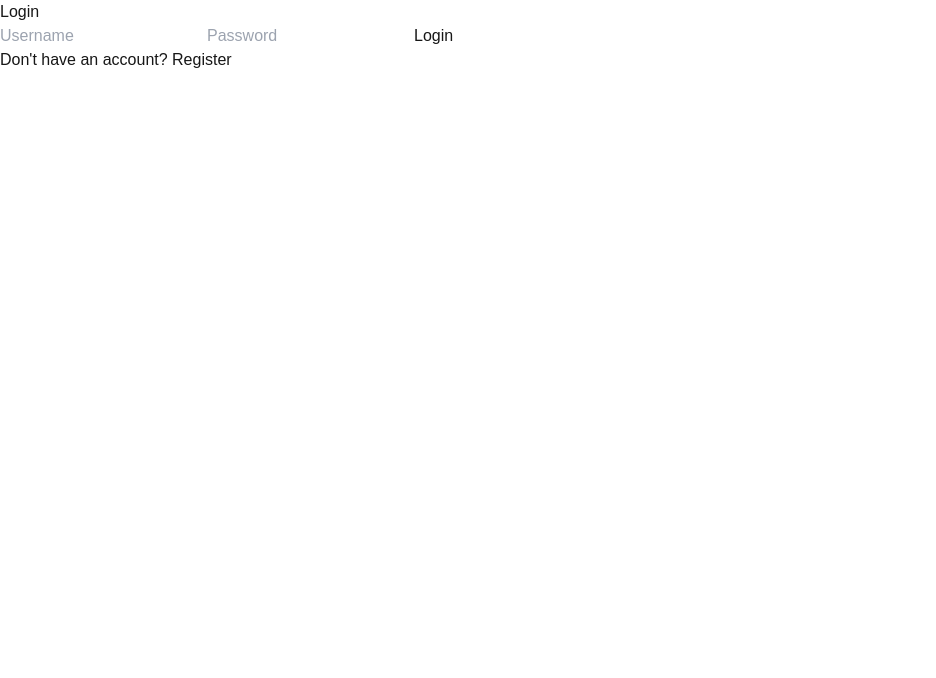
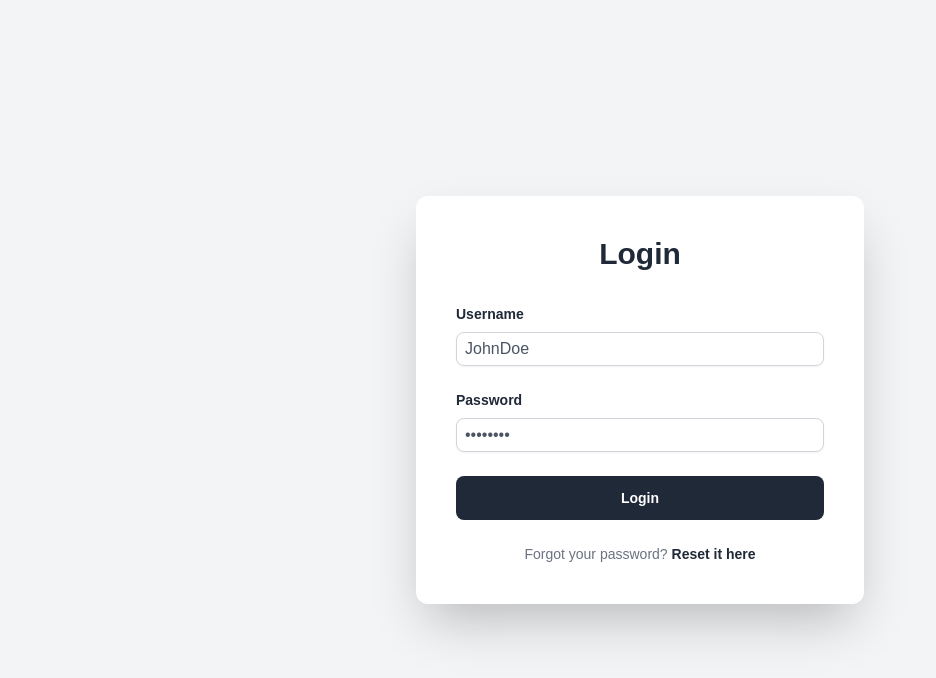
Before and after one commit to arshedgithub/Majlis_project_uoc, a Next.js app: page /login in a window 1280 px wide. Shown: the top 678 px of the page, without its empty margins (0-936 px from the left). Built offline with nearby package versions, Linux system fonts and the light colour scheme.

Commit message:
Feat(Login): Implement login functionality

```diff
--- a/app/login/page.tsx
+++ b/app/login/page.tsx
@@ -1,11 +1,115 @@
-export default function Login(){
-    return <div>
-        <h1>Login</h1>
-        <form>
-            <input type="text" placeholder="Username" />
-            <input type="password" placeholder="Password" />
-            <button type="submit">Login</button>
-        </form>
-        <p>Don't have an account? <a href="/register">Register</a></p>
+"use client";
+
+import { useState } from "react";
+import Link from "next/link";
+
+export default function login() {
+  const [loading, setLoading] = useState(false);
+  const [email, setEmail] = useState<string>("");
+  const [password, setPassword] = useState<string>("");
+
+  const handleLogin = async (): Promise<void> => {
+    setLoading(true);
+
+    try {
+        const response = await fetch("http://localhost:3200/api/users/login", {
+            method: "POST",
+            headers: {
+                "Content-Type": "application/json",
+            },
+            body: JSON.stringify({
+                username: email,
+                password: password,
+            }),
+        });
+
+        const data = await response.json();
+
+        setLoading(false);
+
+        if (response.ok) {
+            alert("Login successfully");
+            window.location.href = "/dashboard";
+        } else {
+            alert(data.message || "Invalid credentials.");
+        }
+    } catch (error) {
+        setLoading(false);
+        alert("An error occurred while logging in. Please try again.");
+        console.error("Login error:", error);
+    }
+};
+
+  return (
+    <div className="min-h-screen flex items-center justify-center bg-cover bg-center bg-gray-100">
+      {loading ? (
+        <div className="flex flex-col items-center">
+          <div className="animate-spin rounded-full h-16 w-16 border-t-4 border-gray-900"></div>
+          <p className="text-gray-950 mt-4 text-lg">Loading...</p>
+        </div>
+      ) : (
+        <div className="bg-[#ffffff] p-10 rounded-xl shadow-2xl max-w-md w-full relative">
+          <h1 className="text-3xl font-extrabold text-gray-800 text-center mb-8">
+            Login
+          </h1>
+          <form
+            onSubmit={(e) => {
+              e.preventDefault();
+              handleLogin();
+            }}
+            className="space-y-6"
+          >
+            <div>
+              <label
+                htmlFor="email"
+                className="block text-sm font-semibold text-gray-800"
+              >
+                Username
+              </label>
+              <input
+                id="username"
+                type="text"
+                pattern="[a-zA-Z0-9]+"
+                onChange={(event) => setEmail(event.target.value)}
+                placeholder="JohnDoe"
+                required
+                className="mt-2 block w-full py-1 px-2 border border-gray-300 rounded-lg shadow-sm focus:outline-none focus:ring-2 focus:ring-gray-200 focus:border-gray-200 text-gray-800 placeholder-gray-600"
+              />
+            </div>
+            <div>
+              <label
+                htmlFor="password"
+                className="block text-sm font-semibold text-gray-800"
+              >
+                Password
+              </label>
+              <input
+                id="password"
+                type="password"
+                onChange={(event) => setPassword(event.target.value)}
+                placeholder="••••••••"
+                required
+                className="mt-2 block w-full py-1 px-2 border border-gray-300 rounded-lg shadow-sm focus:outline-none focus:ring-2 focus:ring-gray-200 focus:border-gray-200 text-gray-800 placeholder-gray-600"
+              />
+            </div>
+            <button
+              type="submit"
+              className="w-full bg-gray-800 text-white py-3 rounded-lg font-bold text-sm hover:from-gray-800 hover:to-gray-800 transition-colors focus:outline-none focus:ring-4 focus:ring-blue-300"
+            >
+              Login
+            </button>
+          </form>
+          <p className="text-center text-gray-500 text-sm mt-6">
+            Forgot your password?{" "}
+            <Link
+              href="/reset"
+              className="text-gray-800 hover:underline font-bold"
+            >
+              Reset it here
+            </Link>
+          </p>
+        </div>
+      )}
     </div>
+  );
 }
```
